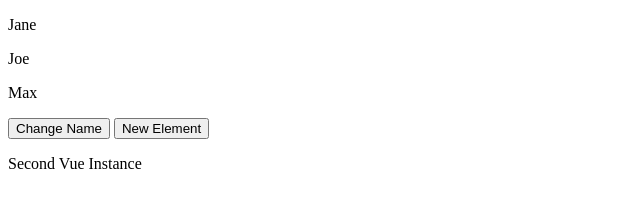
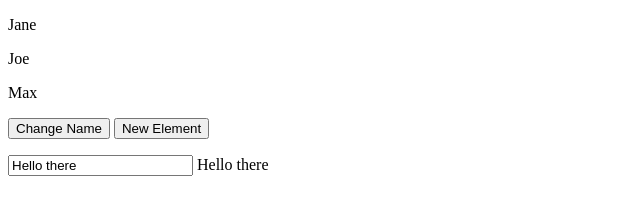
Before and after one commit to zitongliu/vueJS-concepts, a plain HTML site: page index.html in a window 1280 px wide. Shown: the whole page, without its empty margins (0-640 px from the left). Drawn offline with nearby package versions, Linux system fonts and the light colour scheme.

Commit message:
added two way input binding example

```diff
--- a/index.html
+++ b/index.html
@@ -26,7 +26,10 @@
     </ul>
   </div>
 
-  <div id="app2">Second Vue Instance</div>
+  <div id="app2">
+    <input type="text" v-model="message">
+    {{ message }}
+  </div>
 
 
 
```
